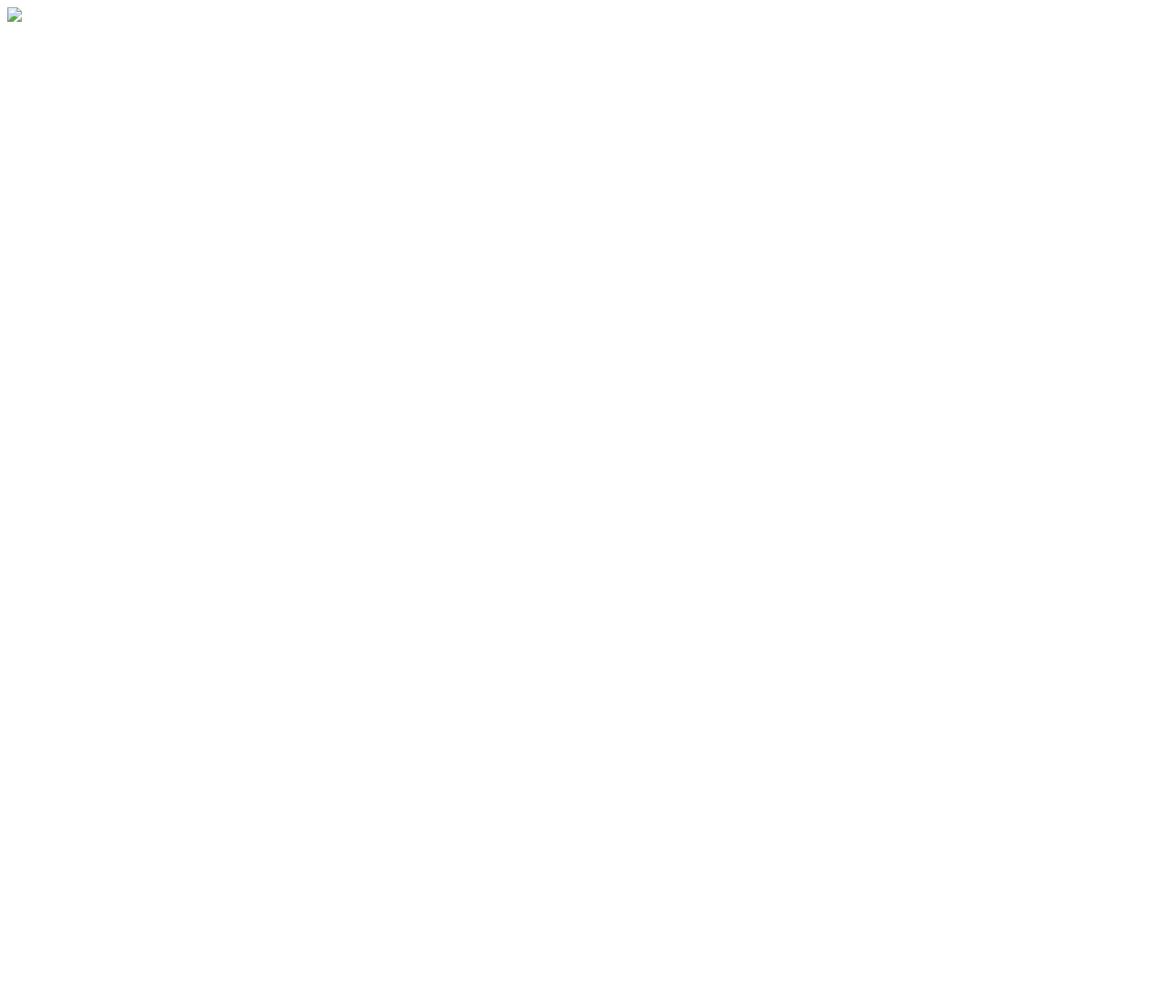
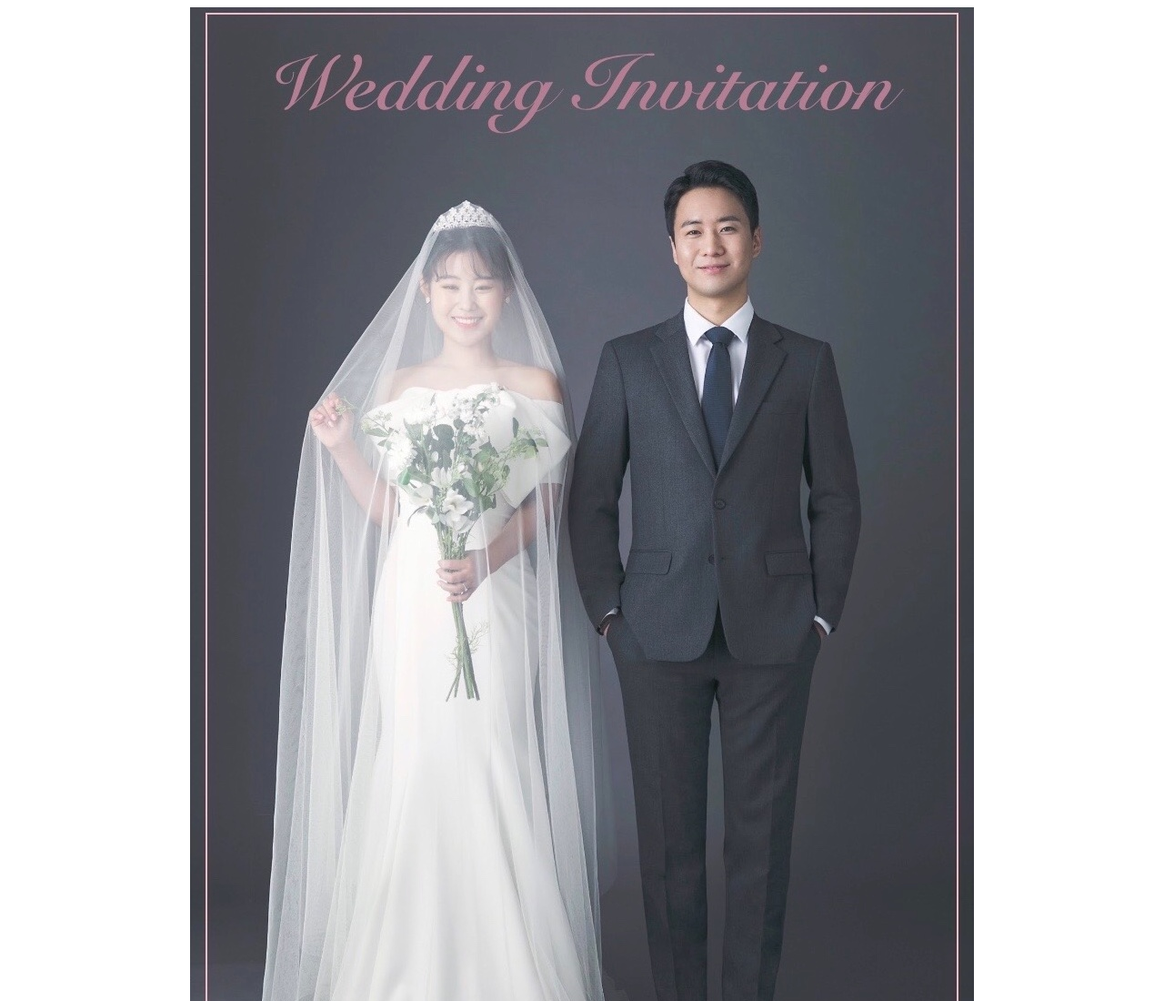
Before and after one commit to djasonPark/psangtae89.github.io, a plain HTML site: page index.html in a window 1280 px wide. Shown: the top 1100 px of the page at 91% size. Before the commit the page ends 800 px from the top, so only its background shows below. Drawn offline with Linux system fonts and the light colour scheme.

Commit message:
file change

```diff
--- a/index.html
+++ b/index.html
@@ -17,6 +17,6 @@
 // </style> -->
 
 
-<img src=./wedding_invitation.jpeg style="margin-left: auto; margin-right: auto; display: block;"/>
+<img src=./wedding_invit.jpg style="margin-left: auto; margin-right: auto; display: block;"/>
 </body>
 </html>
```
